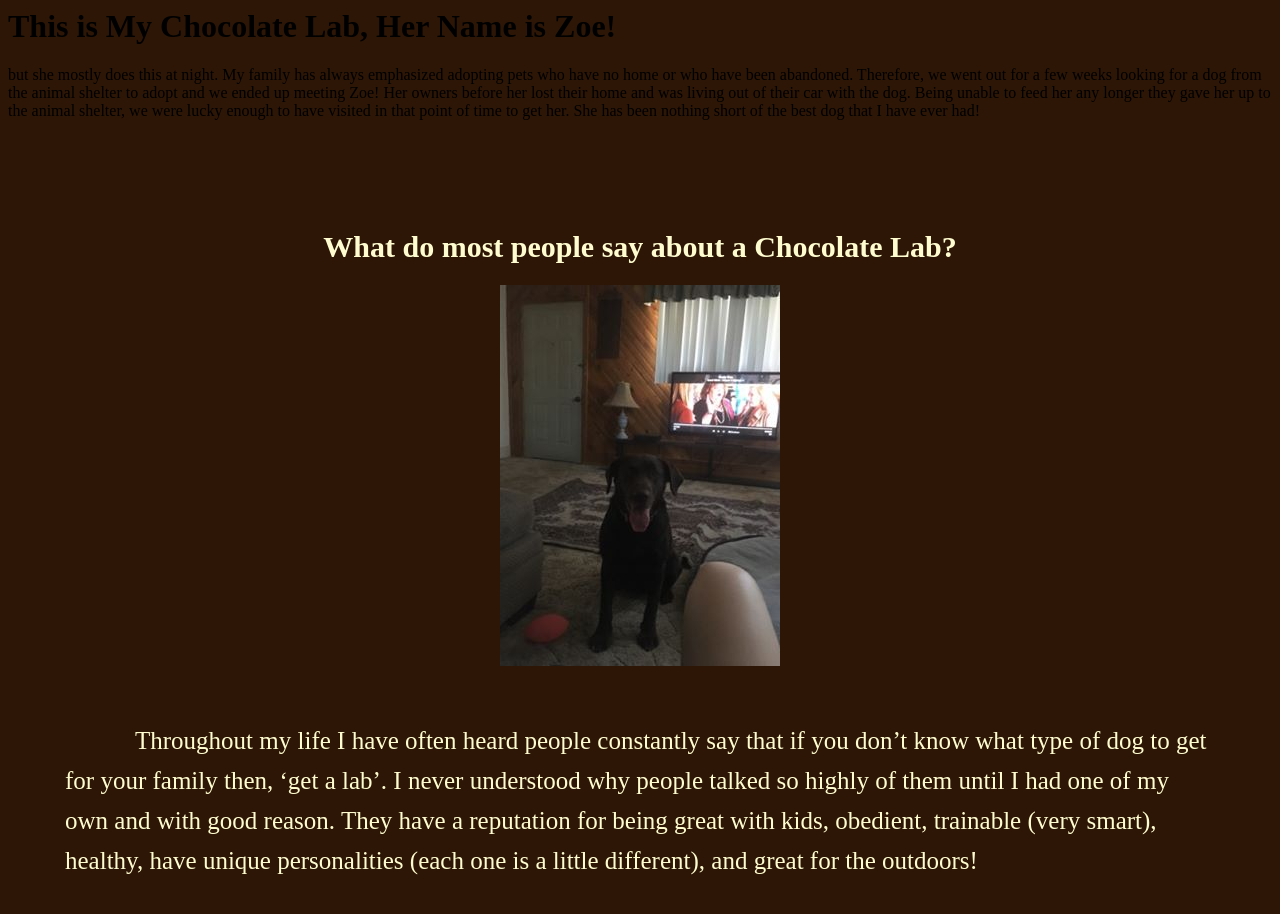
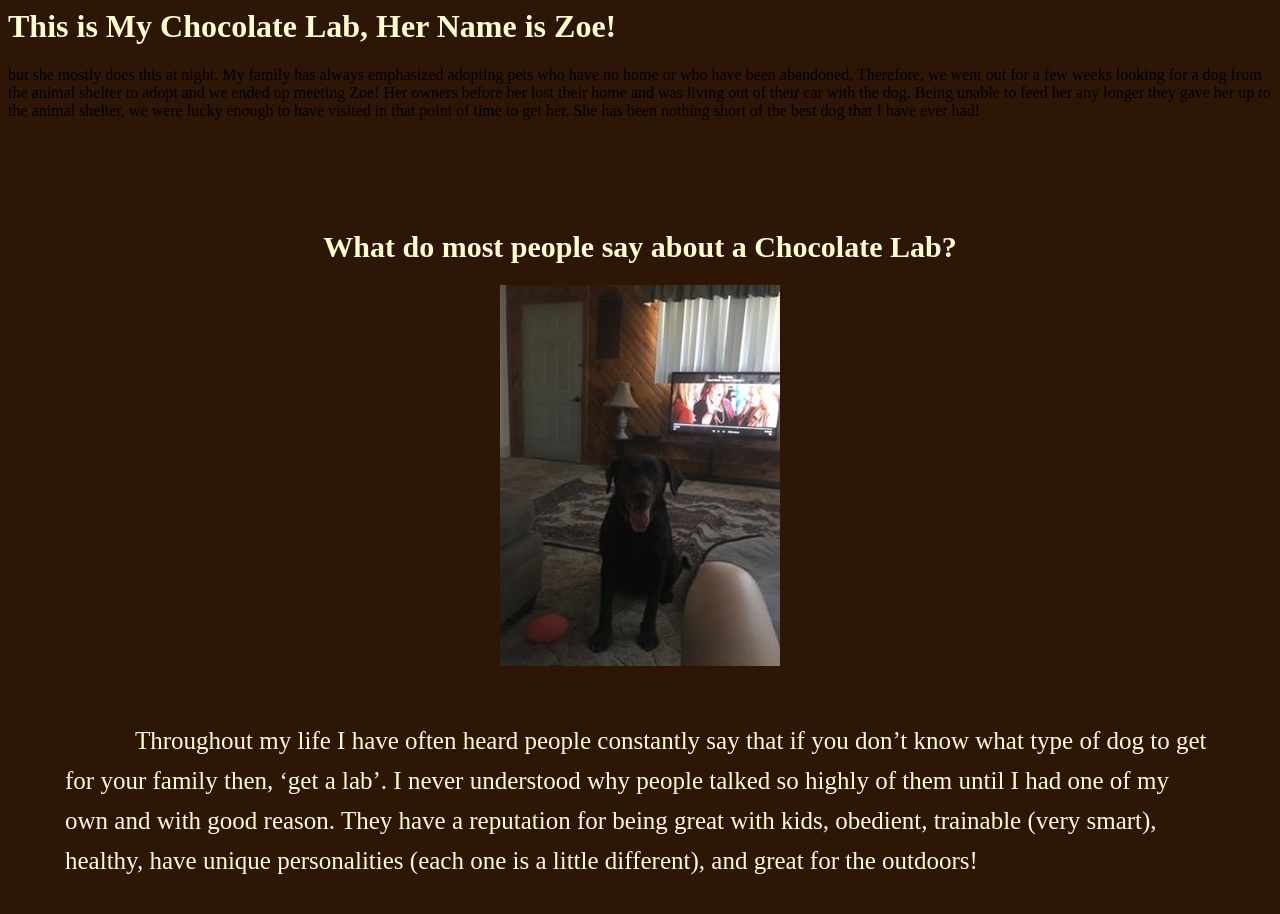
Before and after one commit to Weiszguy55/.git.io, a plain HTML site: page index.html in a window 1280 px wide. Shown: the top 914 px of the page. Drawn offline with Linux system fonts and the light colour scheme.

Commit message:
Update BodyStyleSheet.css

```diff
--- a/CSS/BodyStyleSheet.css
+++ b/CSS/BodyStyleSheet.css
@@ -1,5 +1,8 @@
 body {
   background-color: rgb(45, 22, 6)
+}
+.picdoc {
+  color: rgb(255, 253, 208)
 }
 .headings {
   font-size: 30px;
```
